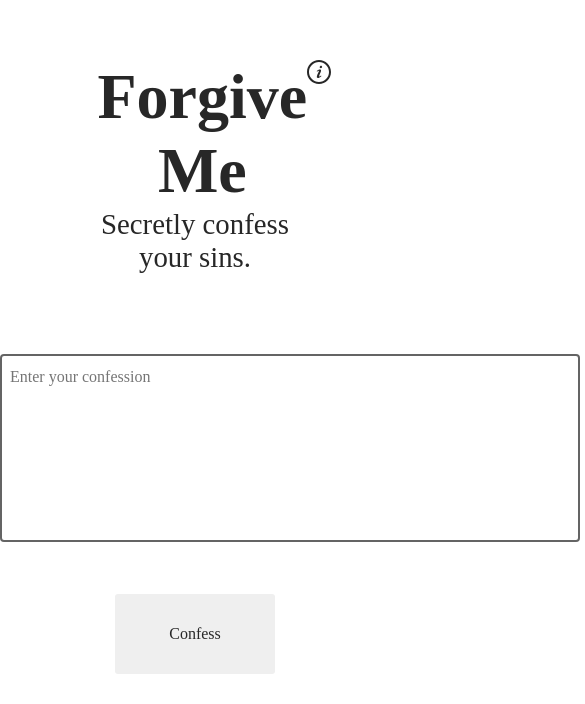
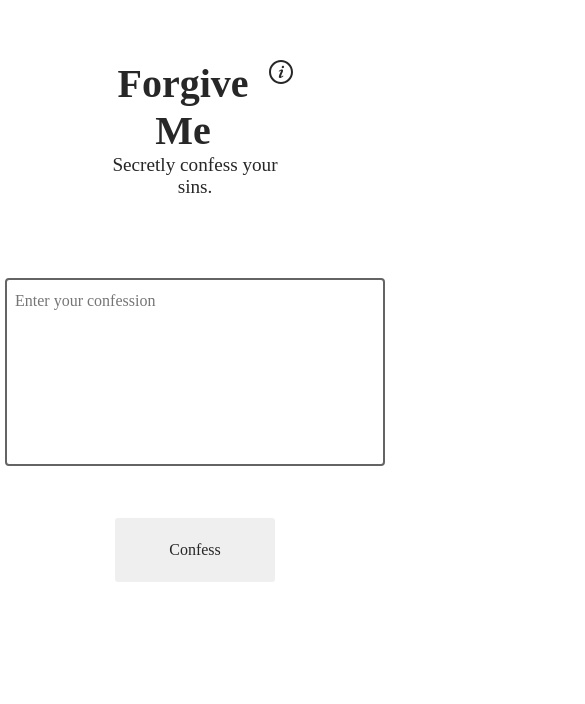
Before and after one commit to austinbrodeur/confessions, a website: page index.html in a window 390 px wide. Shown: the part 140-844 px from the top of the page, 585 px wide, since content can reach past the window. Drawn offline with nearby package versions, Linux system fonts and the light colour scheme.

Commit message:
database validation working, added styles for mobile

```diff
--- a/public/styles/style.css
+++ b/public/styles/style.css
@@ -99,6 +99,27 @@ button:hover {
     visibility: visible;
 }
 
+@media screen and (max-width: 800px) {
+    textarea {
+        width: 22.5rem;
+        height: 10rem;
+    }
+
+    .title-section h1 {
+        font-weight: 600;
+        font-size: 2.5rem;
+    }
+
+    .title-section h3 {
+        font-size: 1.2rem;
+    }
+
+    button {
+        width: 10rem;
+        height: 4rem;
+    }
+}
+
 ::selection {
     background: #b6b6b6;
   }
```
Also changed, not shown: index.html (+1 -0 lines).
